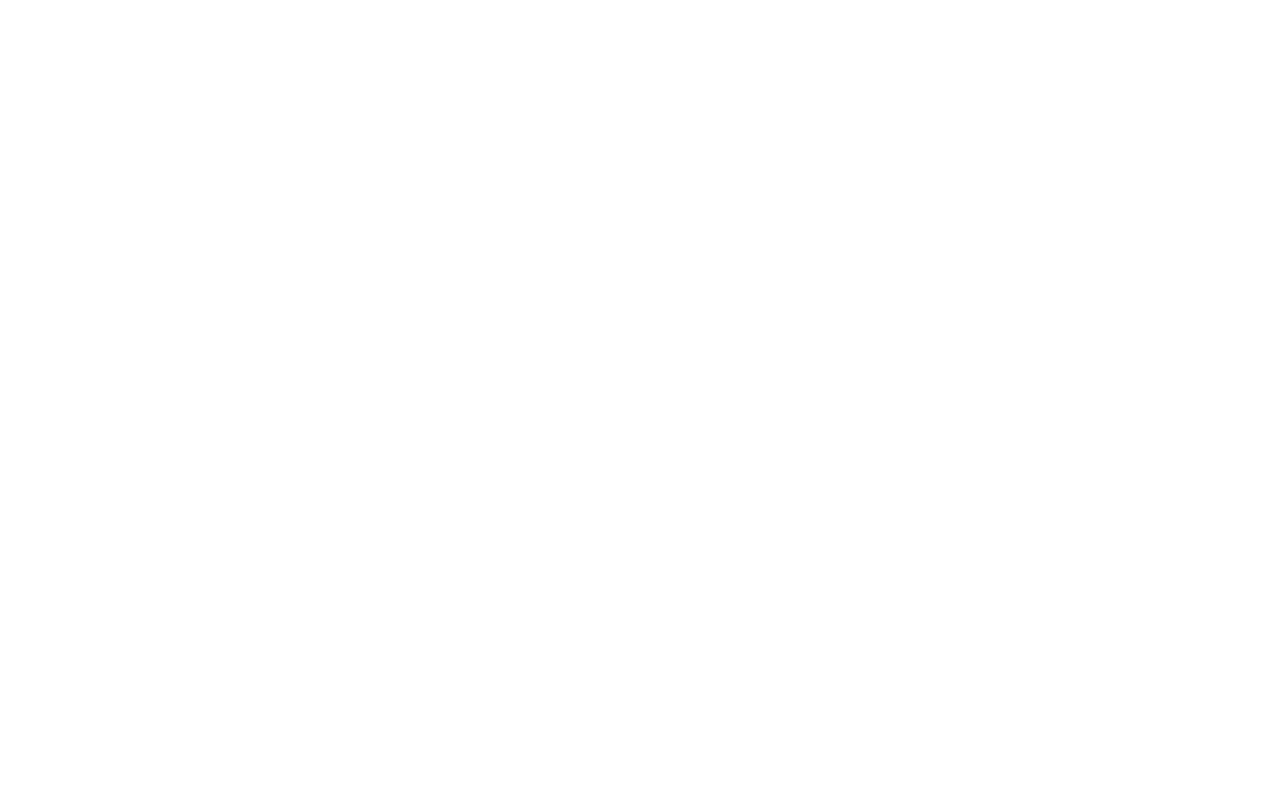
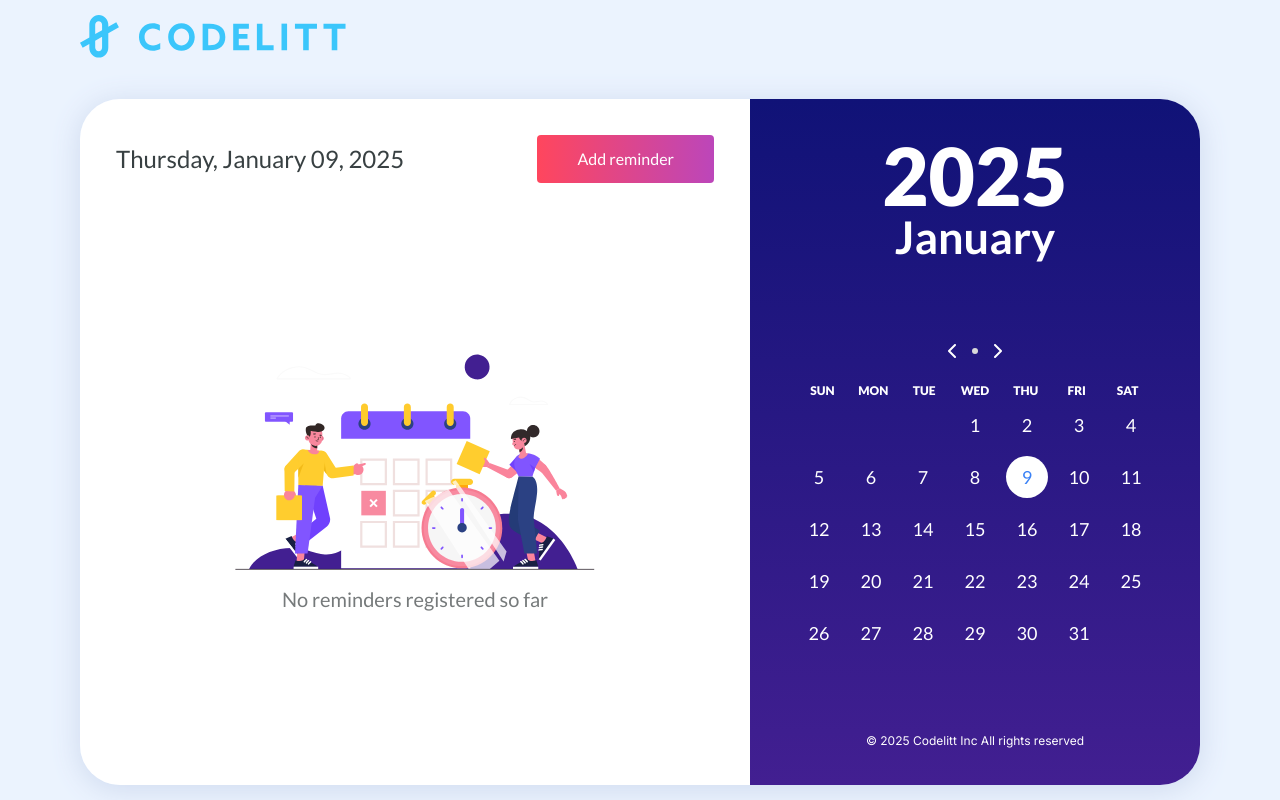
Before and after one commit to christhoph/ti-reminder-calendar-exercise, a React (Vite) app: page / in a window 1280 px wide. Built offline with nearby package versions, Linux system fonts and the light colour scheme.

Commit message:
feat: integrate the modules into the App component and add the logo and copyright

```diff
--- a/src/App.tsx
+++ b/src/App.tsx
@@ -1,8 +1,32 @@
+import { Logo } from "@/components/Logo";
+import { Copyright } from "@/components/Copyright";
+import { Calendar } from "@/modules/calendar/Calendar";
+import { Reminders } from "@/modules/reminders/Reminders";
+import { ReactQueryProvider } from "@/providers/ReactQueryProvider";
+
 function App() {
   return (
-    <div className="w-full h-full flex flex-col">
-      {/* TODO:: pending create UI */}
-    </div>
+    <ReactQueryProvider>
+      <div className="w-full h-full flex flex-col items-center justify-center bg-light-blue px-8">
+        <div className="w-[1120px] max-w-full flex flex-col gap-10">
+          <div className="h-11 max-w-72">
+            <Logo />
+          </div>
+
+          <div className="flex h-[686px] w-full shadow-xxl overflow-hidden rounded-[2.5rem]">
+            <div className="h-full flex-1">
+              <Reminders />
+            </div>
+
+            <div className="h-full w-[450px]">
+              <Calendar>
+                <Copyright />
+              </Calendar>
+            </div>
+          </div>
+        </div>
+      </div>
+    </ReactQueryProvider>
   );
 }
 
--- /dev/null
+++ b/src/components/Copyright.tsx
@@ -0,0 +1,9 @@
+export const Copyright = () => {
+  const now = new Date();
+
+  return (
+    <span className="font-inter text-xs text-white">
+      &copy; {now.getFullYear()} Codelitt Inc All rights reserved
+    </span>
+  );
+};
--- /dev/null
+++ b/src/components/Logo.tsx
@@ -0,0 +1,5 @@
+import CodelittLogo from "@/assets/codelitt-logo.svg";
+
+export const Logo = () => {
+  return <img alt="codelitt logo" src={CodelittLogo} />;
+};
```
Also changed, not shown: src/assets/codelitt-logo.svg (added).
